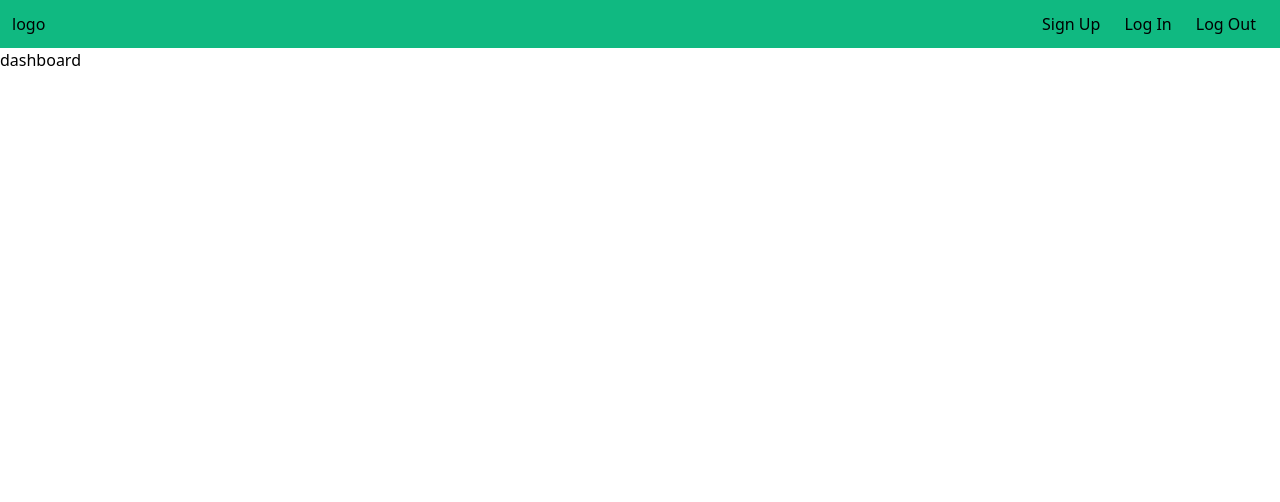
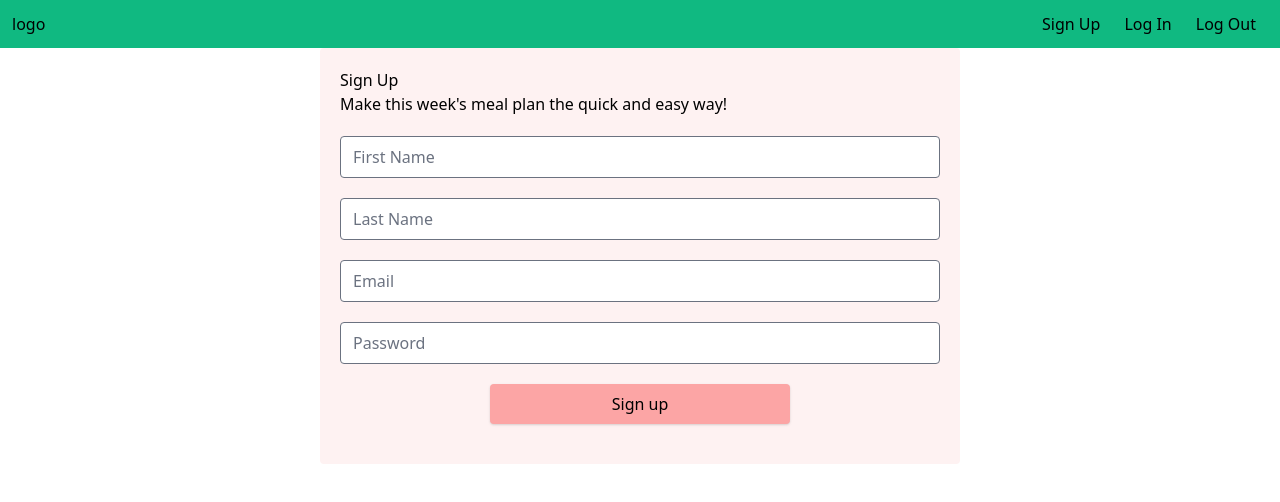
Before and after one commit to wintersen/mealplanner, a React (Create React App) app: page /signup in a window 1280 px wide. Shown: the top 502 px of the page. Built offline with nearby package versions, Linux system fonts and the light colour scheme.

Commit message:
added auth pages and navbars

```diff
--- a/package.json
+++ b/package.json
@@ -4,6 +4,7 @@
   "private": true,
   "dependencies": {
     "@craco/craco": "^6.1.1",
+    "@tailwindcss/forms": "^0.2.1",
     "@testing-library/jest-dom": "^5.11.9",
     "@testing-library/react": "^11.2.5",
     "@testing-library/user-event": "^12.8.1",
--- a/src/App.js
+++ b/src/App.js
@@ -1,4 +1,6 @@
-import { BrowserRouter } from 'react-router-dom';
+import { BrowserRouter, Switch, Route } from 'react-router-dom';
+import SignIn from './components/Auth/SignIn';
+import SignUp from './components/Auth/SignUp';
 
 import Dashboard from './components/Dashboard/Dashboard';
 import TopNav from './components/Navbars/TopNav';
@@ -6,9 +8,13 @@ import TopNav from './components/Navbars/TopNav';
 const App = () => {
   return (
     <BrowserRouter>
-      <div className="App">
+      <div className="App w-screen h-screen flex flex-col">
         <TopNav />
-        <Dashboard />
+        <Switch>
+          <Route path="/signup" component={SignUp}></Route>
+          <Route path="/login" component={SignIn}></Route>
+          <Route path="/dashboard" component={Dashboard}></Route>
+        </Switch>
       </div>
     </BrowserRouter>
   );
--- a/src/components/Auth/SignIn.js
+++ b/src/components/Auth/SignIn.js
@@ -1,8 +1,27 @@
-import React from 'react';
+import React, { useState } from 'react';
 
 const SignIn = () => {
+    const [email, setEmail] = useState('');
+    const [password, setPassword] = useState('');
+
+    const handleSubmit = (e) => {
+        e.preventDefault();
+
+        let signIn = {email: email, password: password};
+        console.log(signIn);
+    }
+
     return(
-        <div>Sign in page</div>
+        <div className="container mx-auto">
+            <div className="flex flex-col p-5 w-11/12 md:w-2/3 lg:w-1/2 bg-red-50 mx-auto rounded">
+                <h3>Log In</h3>
+                <form className="flex flex-col my-5" onSubmit={e => handleSubmit(e)}>
+                    <input type="email" id="email" name="email" placeholder="Email" className="mb-5 rounded" onChange={e => setEmail(e.target.value)}/>
+                    <input type="password" id="password" name="password" placeholder="Password" className="mb-5 rounded" onChange={e => setPassword(e.target.value)}/>
+                    <button type="" className="rounded bg-red-300 shadow md:w-1/2 py-2 md:mx-auto">Log in</button>
+                </form>
+            </div>
+        </div>
     )
 }
 
--- a/src/components/Auth/SignUp.js
+++ b/src/components/Auth/SignUp.js
@@ -1,8 +1,32 @@
-import React from 'react';
+import React, { useState } from 'react';
 
 const SignUp = () => {
+    const [fname, setFname] = useState('');
+    const [lname, setLname] = useState('');
+    const [email, setEmail] = useState('');
+    const [password, setPassword] = useState('');
+
+    const handleSubmit = (e) => {
+        e.preventDefault();
+
+        let newAcct = {firstName: fname, lastName: lname, email: email, password: password};
+        console.log(newAcct);
+    }
+
     return(
-        <div>Sign up page</div>
+        <div className="container mx-auto">
+            <div className="flex flex-col p-5 w-11/12 md:w-2/3 lg:w-1/2 bg-red-50 mx-auto rounded">
+                <h3>Sign Up</h3>
+                <h4>Make this week's meal plan the quick and easy way!</h4>
+                <form className="flex flex-col my-5" onSubmit={e => handleSubmit(e)}>
+                    <input type="text" id="fname" name="fname" placeholder="First Name" className="mb-5 rounded" onChange={e => setFname(e.target.value)}/>
+                    <input type="text" id="lname" name="lname" placeholder="Last Name" className="mb-5 rounded" onChange={e => setLname(e.target.value)}/>
+                    <input type="email" id="email" name="email" placeholder="Email" className="mb-5 rounded" onChange={e => setEmail(e.target.value)}/>
+                    <input type="password" id="password" name="password" placeholder="Password" className="mb-5 rounded" onChange={e => setPassword(e.target.value)}/>
+                    <button type="" className="rounded bg-red-300 shadow md:w-1/2 py-2 md:mx-auto">Sign up</button>
+                </form>
+            </div>
+        </div>
     )
 }
 
--- a/src/components/Dashboard/Dashboard.js
+++ b/src/components/Dashboard/Dashboard.js
@@ -1,8 +1,25 @@
 import React from 'react';
+import SideNav from '../Navbars/SideNav';
+
 
 const Dashboard = () =>{
     return(
-        <div>dashboard</div>
+        <div className="flex-grow">
+            <div className="h-full grid grid-cols-10">
+                <div className="col-span-1">
+                    <SideNav />
+                </div>
+                <div className="col-span-9 bg-gray-100 overflow auto p-5">
+
+                    <h1>Scheduled Events</h1>
+                    <div>events list</div>
+
+                    <h1>Cookbooks</h1>
+                    <div>cookbook list</div>
+
+                </div>
+            </div>
+        </div>
     )
 }
 
--- a/src/components/Navbars/SideNav.js
+++ b/src/components/Navbars/SideNav.js
@@ -0,0 +1,13 @@
+import React from 'react';
+
+const SideNav = () => {
+    return(
+        <div className="flex flex-col items-center h-full bg-gray-200">
+            <div className="my-10 rounded-full h-20 w-20 bg-gray-300"></div>
+            <div className="my-5">recipes</div>
+            <div>events</div>
+        </div>
+    )
+}
+
+export default SideNav
--- a/src/components/Navbars/TopNav.js
+++ b/src/components/Navbars/TopNav.js
@@ -1,13 +1,14 @@
 import React from 'react';
+import { Link } from 'react-router-dom';
 
 import SignedInLinks from './SignedInLinks';
 import SignedOutLinks from './SignedOutLinks';
 
 const TopNav = () => {
     return(
-        <div className="w-screen flex bg-green-500 p-3">
+        <div className="w-screen flex bg-green-500 h-1/10 p-3">
             <div>
-                logo
+                <Link to="/dashboard">logo</Link>
             </div>
             <div className="flex-grow"></div>
             <SignedOutLinks />
--- a/tailwind.config.js
+++ b/tailwind.config.js
@@ -7,5 +7,7 @@ module.exports = {
   variants: {
     extend: {},
   },
-  plugins: [],
+  plugins: [
+    require('@tailwindcss/forms'),
+  ],
 }
```
Also changed, not shown: 1 other file (tests, documents, lock files or other folders).
